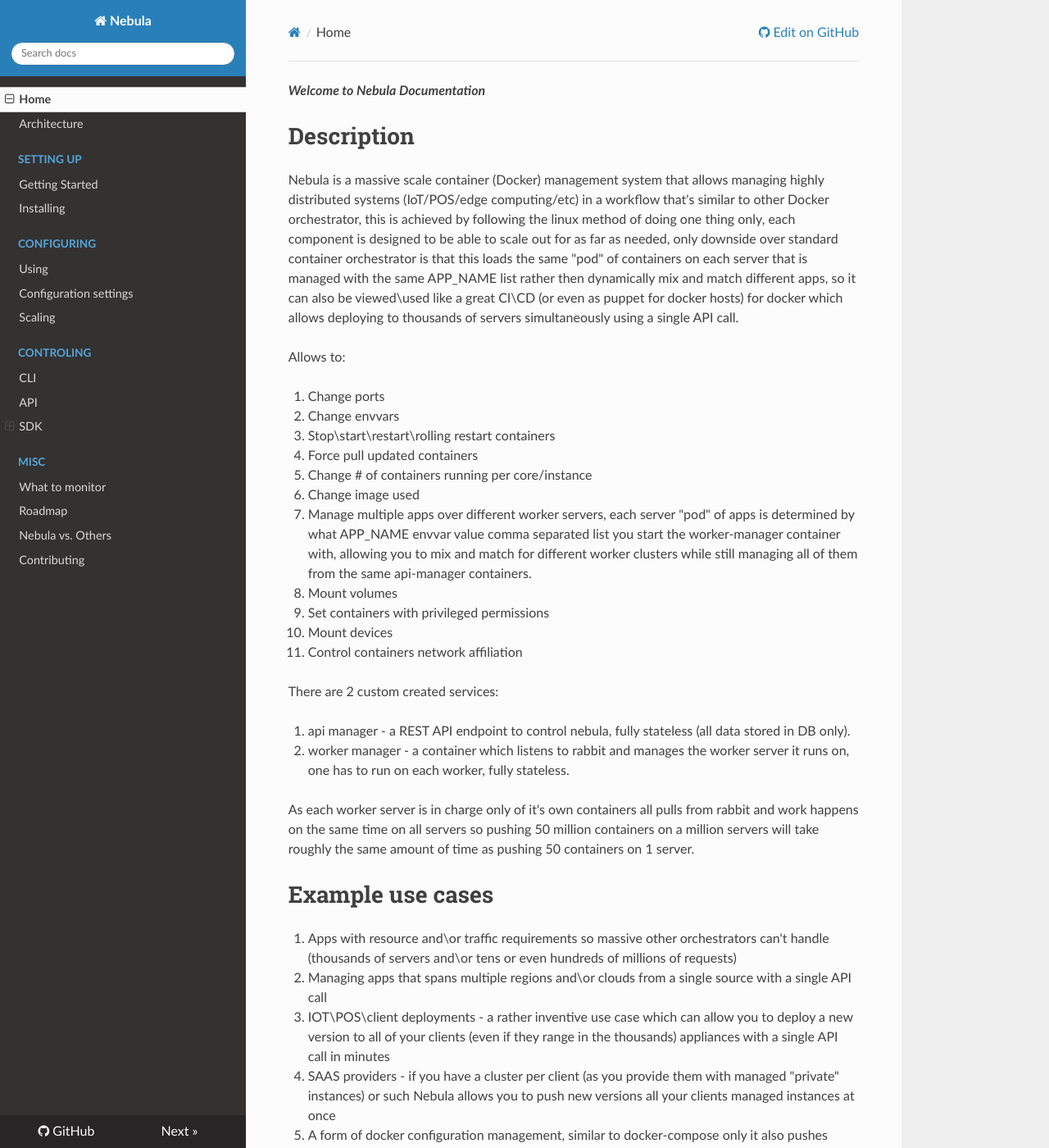
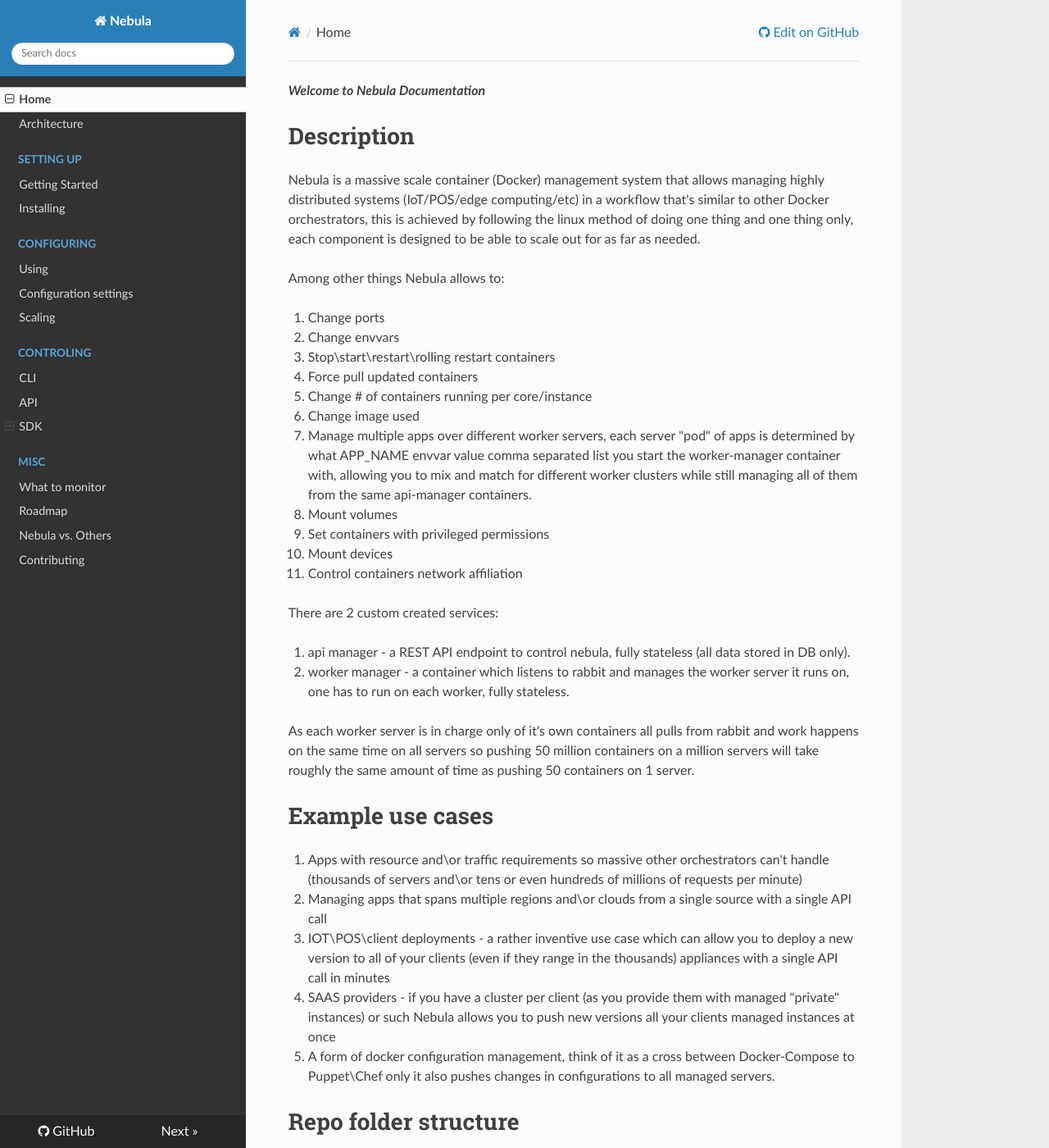
Before and after one commit to nebula-orchestrator/docs, an MkDocs documentation site: the page built from docs/index.md, in a window 1280 px wide and 1400 px high. Shown: the whole window at 82% size. Built offline with MkDocs 1.6.1, drawn with Linux system fonts in a browser that asks for light colours; nearby versions of some CDN libraries; old or Windows-style settings are respelled for this version of MkDocs; some of the changed text lies outside the part shown.

Commit message:
a bit more inviting index page for the docs

```diff
--- a/docs/index.md
+++ b/docs/index.md
@@ -2,9 +2,9 @@
 
 # Description
 
-Nebula is a massive scale container (Docker) management system that allows managing highly distributed systems (IoT/POS/edge computing/etc) in a workflow that's similar to other Docker orchestrator, this is achieved by following the linux method of doing one thing only, each component is designed to be able to scale out for as far as needed, only downside over standard container orchestrator is that this loads the same "pod" of containers on each server that is managed with the same APP_NAME list rather then dynamically mix and match different apps, so it can also be viewed\used like a great CI\CD (or even as puppet for docker hosts) for docker which allows deploying to thousands of servers simultaneously using a single API call.
+Nebula is a massive scale container (Docker) management system that allows managing highly distributed systems (IoT/POS/edge computing/etc) in a workflow that's similar to other Docker orchestrators, this is achieved by following the linux method of doing one thing and one thing only, each component is designed to be able to scale out for as far as needed.
 
-Allows to:
+Among other things Nebula allows to:
 
 1. Change ports
 2. Change envvars
@@ -27,11 +27,11 @@
 
 # Example use cases
 
-1. Apps with resource and\or traffic requirements so massive other orchestrators can't handle (thousands of servers and\or tens or even hundreds of millions of requests)
+1. Apps with resource and\or traffic requirements so massive other orchestrators can't handle (thousands of servers and\or tens or even hundreds of millions of requests per minute)
 2. Managing apps that spans multiple regions and\or clouds from a single source with a single API call
 3. IOT\POS\client deployments - a rather inventive use case which can allow you to deploy a new version to all of your clients (even if they range in the thousands) appliances with a single API call in minutes
 4. SAAS providers - if you have a cluster per client (as you provide them with managed "private" instances) or such Nebula allows you to push new versions all your clients managed instances at once
-5. A form of docker configuration management, similar to docker-compose only it also pushes changes in configurations to all managed servers.
+5. A form of docker configuration management, think of it as a cross between Docker-Compose to Puppet\Chef only it also pushes changes in configurations to all managed servers.
 
 # Repo folder structure
 
```
